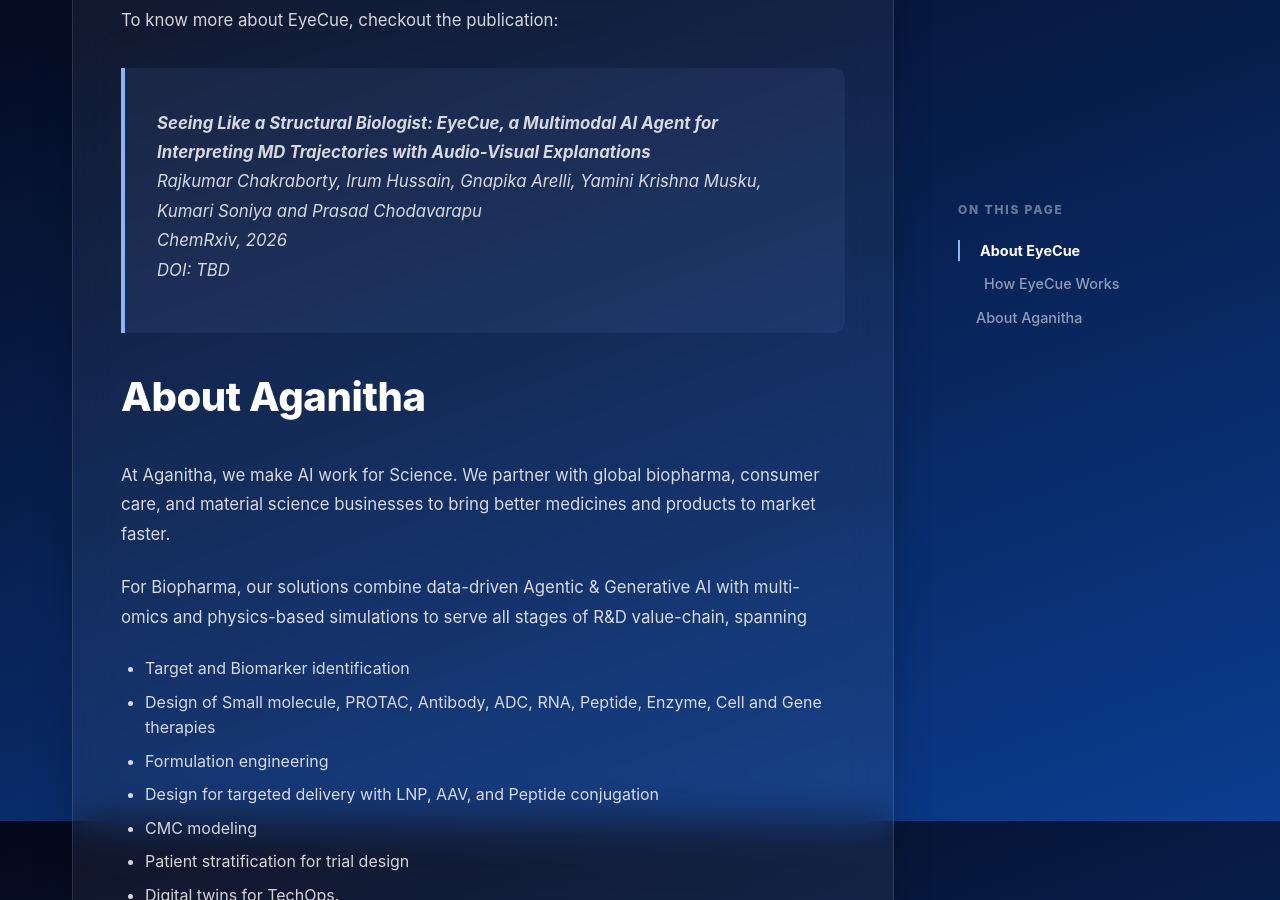
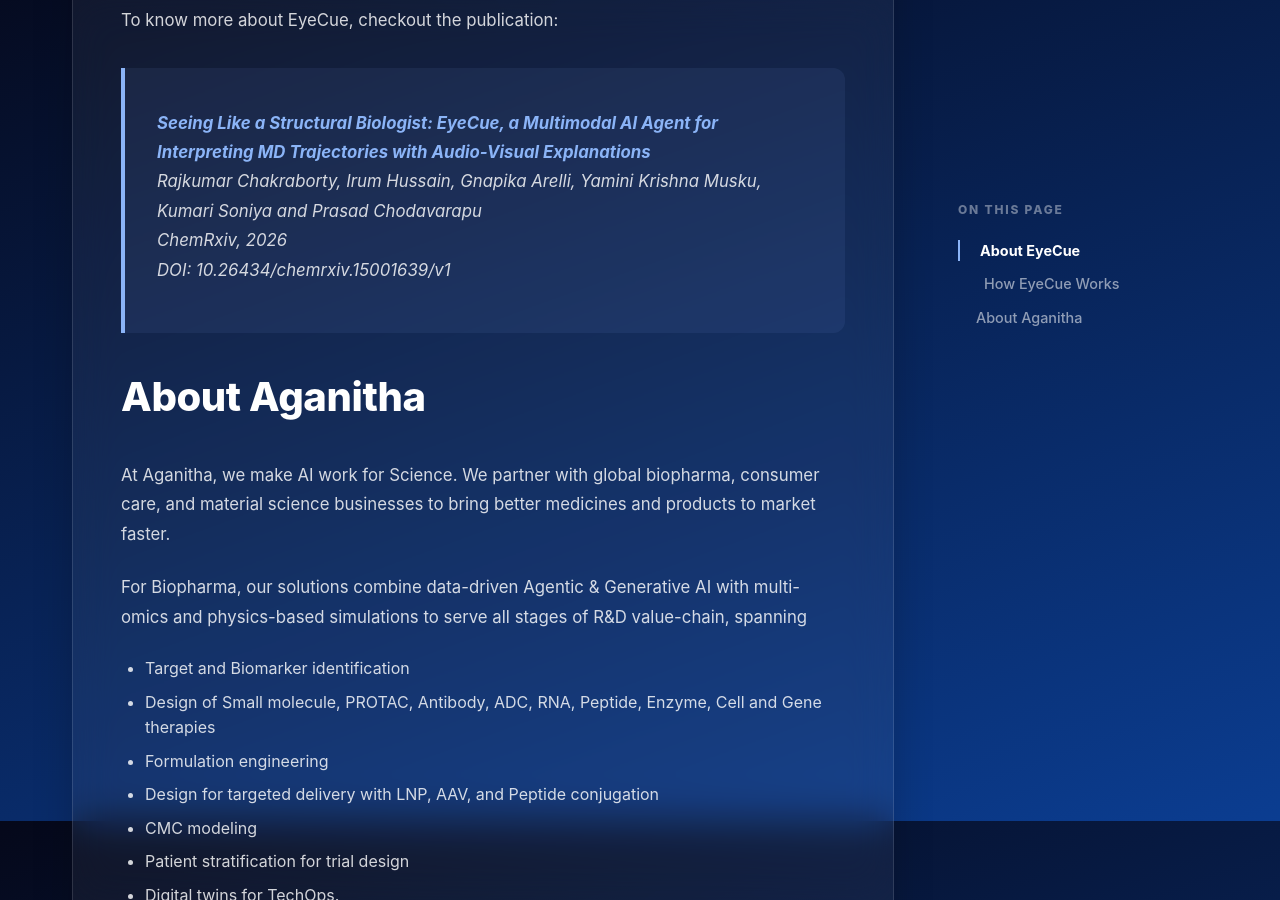
Before and after one commit to aganitha/eyecue, a Jekyll site: the page built from about.md, in a window 1280 px wide and 900 px high, scrolled down 979 px. Built offline with Jekyll 4.4.1, drawn with Linux system fonts in a browser that asks for light colours.

Commit message:
Added DOI

```diff
--- a/about.md
+++ b/about.md
@@ -23,10 +23,10 @@
 
 To know more about EyeCue, checkout the publication:
 
-> **Seeing Like a Structural Biologist: EyeCue, a Multimodal AI Agent for Interpreting MD Trajectories with Audio-Visual Explanations**
+> [**Seeing Like a Structural Biologist: EyeCue, a Multimodal AI Agent for Interpreting MD Trajectories with Audio-Visual Explanations**](https://chemrxiv.org/doi/full/10.26434/chemrxiv.15001639/v1)
 > *Rajkumar Chakraborty, Irum Hussain, Gnapika Arelli, Yamini Krishna Musku, Kumari Soniya and Prasad Chodavarapu*
 > *ChemRxiv, 2026*
-> *DOI: TBD*
+> *DOI: 10.26434/chemrxiv.15001639/v1*
 
 # About Aganitha
 
```
